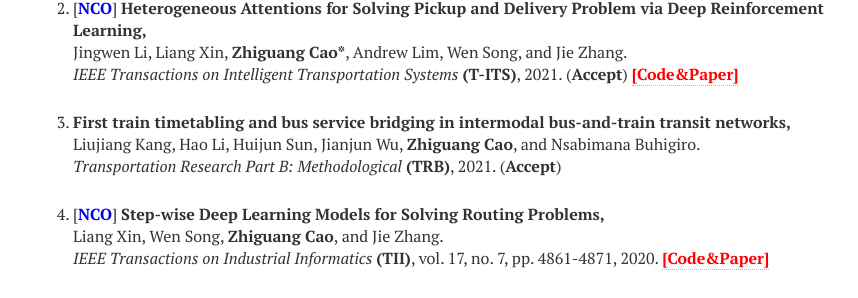
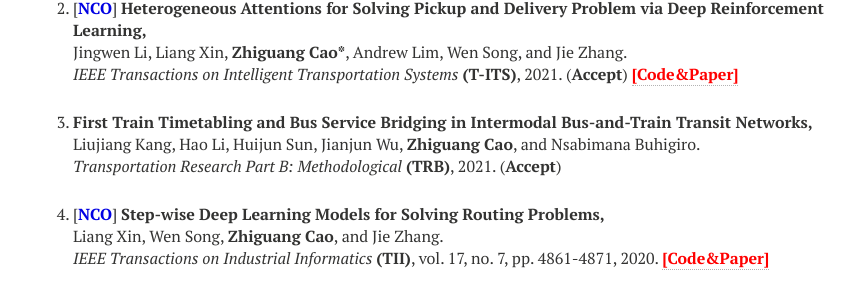
Before and after one commit to zhiguangcaosg/zhiguangcaosg.github.io, a Jekyll site: the page built from publications.md, in a window 1280 px wide and 900 px high, scrolled down 823 px. Shown: the part 149-447 px from the top of the window, without its empty margins (287-1145 px from the left). Built offline with Jekyll 4.4.1, drawn with Linux system fonts in a browser that asks for light colours; nearby versions of some CDN libraries.

```diff
--- a/_layouts/publications.html
+++ b/_layouts/publications.html
@@ -226,7 +226,7 @@ div.bibtex pre { font-size: 75%; overflow: auto;  width: 100%; padding: 0em 0em;
 
 <li>
 <p>
-<b>First train timetabling and bus service bridging in intermodal bus-and-train transit networks,</b>
+<b>First Train Timetabling and Bus Service Bridging in Intermodal Bus-and-Train Transit Networks,</b>
 <br> Liujiang Kang, Hao Li, Huijun Sun, Jianjun Wu, <b>Zhiguang Cao</b>, and Nsabimana Buhigiro.<br>
 <i> Transportation Research Part B: Methodological</i> <b>(TRB)</b>, 2021. (<b>Accept</b>)
 </p>
```
